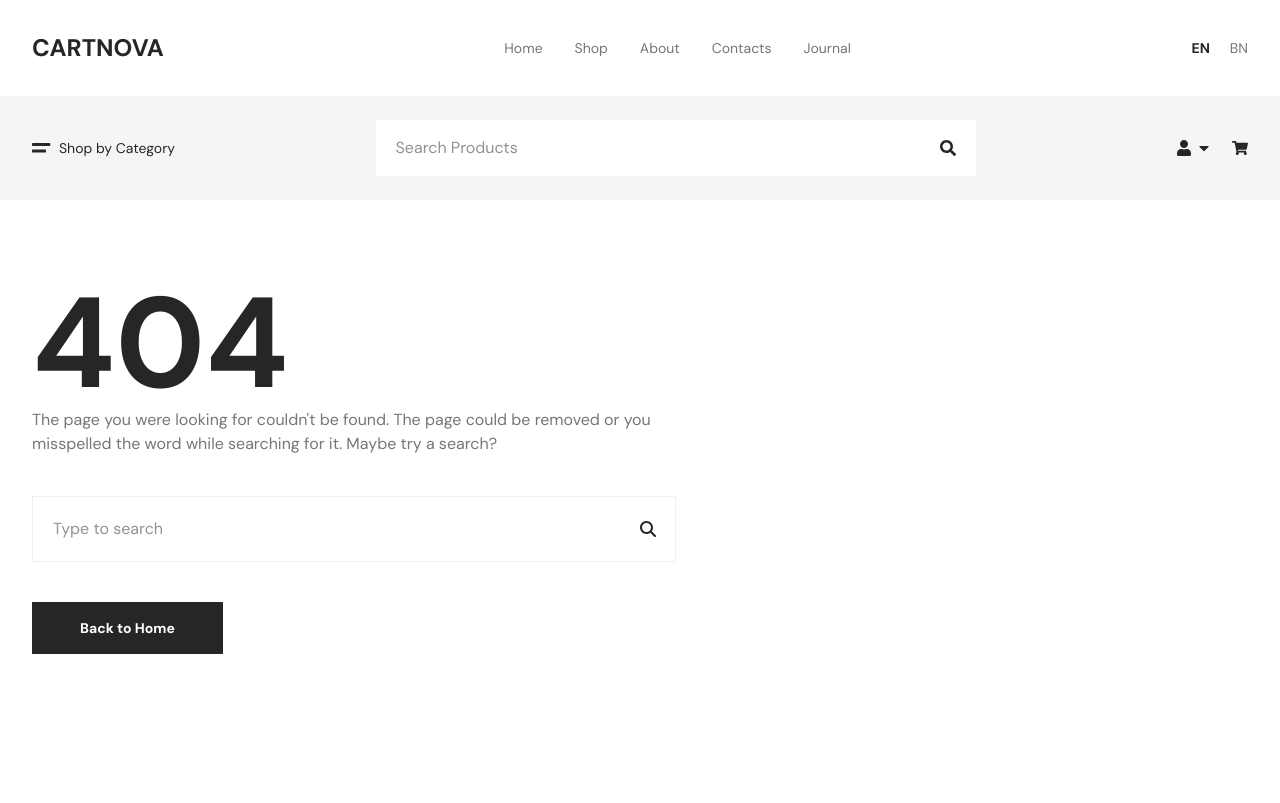
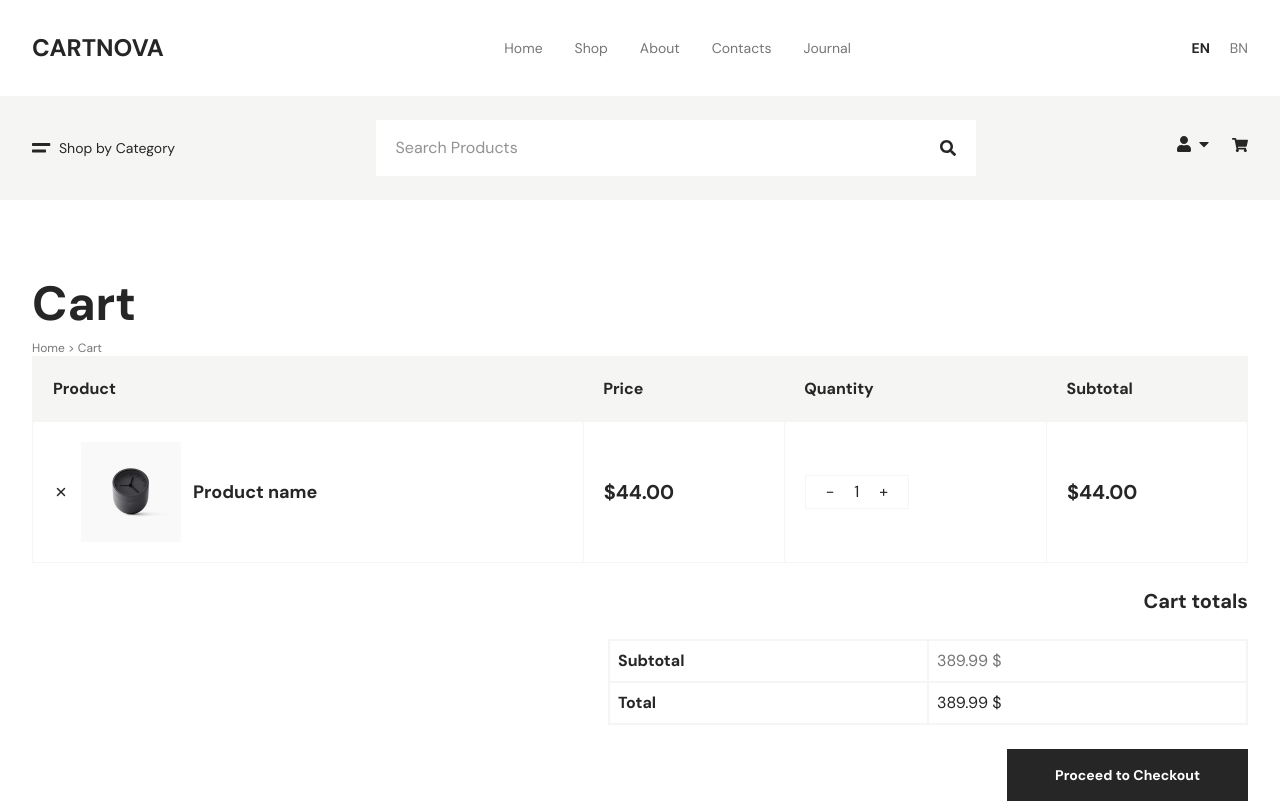
Before and after one commit to LitanMolla/cartnova, a React (Vite) app: page /cart in a window 1280 px wide. Shown: the top 803 px of the page. Built offline with nearby package versions, Linux system fonts and the light colour scheme.

Commit message:
cart page static

```diff
--- a/package.json
+++ b/package.json
@@ -10,11 +10,13 @@
     "preview": "vite preview"
   },
   "dependencies": {
+    "@reduxjs/toolkit": "^2.8.2",
     "@tailwindcss/vite": "^4.1.11",
     "react": "^19.1.0",
     "react-dom": "^19.1.0",
     "react-icons": "^5.5.0",
     "react-paginate": "^8.3.0",
+    "react-redux": "^9.2.0",
     "react-router": "^7.7.1",
     "react-scroll": "^1.9.3",
     "react-slick": "^0.30.3",
--- a/src/App.jsx
+++ b/src/App.jsx
@@ -5,6 +5,7 @@ import NotFound from "./pages/NotFound"
 import Contacts from "./pages/Contacts"
 import Products from "./pages/Products"
 import Login from "./pages/Login"
+import Cart from "./pages/Cart"
 
 function App() {
   return (
@@ -16,6 +17,7 @@ function App() {
         <Route path="contacts" element={<Contacts/>} />
         <Route path="products" element={<Products/>} />
         <Route path="login" element={<Login/>} />
+        <Route path="cart" element={<Cart/>} />
       </Route>
      </Routes>
     </>
--- a/src/components/Pagination.jsx
+++ b/src/components/Pagination.jsx
@@ -2,11 +2,9 @@ import React, { useEffect, useState } from 'react';
 import ReactPaginate from 'react-paginate';
 import Product from './Product';
 
-// const items = [1, 2, 3, 4, 5, 6, 7, 8, 9, 10, 11, 12, 13, 14, 1, 2, 3, 4, 5, 6, 7, 8, 9, 10, 11, 12, 13, 14, 1, 2, 3, 4, 5, 6, 7, 8, 9, 10, 11, 12, 13, 14, 1, 2, 3, 4, 5, 6, 7, 8, 9, 10, 11, 12, 13, 14];
-
 function Items({ currentItems }) {
     return (
-        <div className='grid grid-cols-1 md:grid-cols-2 lg:grid-cols-3 gap-4'>
+        <div className='grid grid-cols-1 sm:grid-cols-2 md:grid-cols-3 lg:grid-cols-3 gap-4'>
             {
                 currentItems.map((item, index) => (
                     <Product
@@ -48,6 +46,7 @@ function Pagination({ itemsPerPage }) {
     return (
         <>
             <Items currentItems={currentItems} />
+            <div className="flex justify-between items-center  mt-12 flex-col md:flex-row gap-6">
                 <ReactPaginate
                     breakLabel="..."
                     nextLabel={<button className='h-12 w-12 flex text-center justify-center items-center border border-[#D8D8D8] text-[#767676] cursor-pointer duration-300 hover:bg-[#262626] hover:text-white'>&gt;</button>}
@@ -56,10 +55,12 @@ function Pagination({ itemsPerPage }) {
                     pageCount={pageCount}
                     previousLabel={<button className='h-12 w-12 flex text-center justify-center items-center border border-[#D8D8D8] text-[#767676] cursor-pointer duration-300 hover:bg-[#262626] hover:text-white'>&lt;</button>}
                     renderOnZeroPageCount={null}
-                containerClassName='flex gap-4 mt-12 items-center'
+                    containerClassName='flex gap-4 items-center'
                     pageLinkClassName='h-12 w-12 flex text-center justify-center items-center border border-[#D8D8D8] text-[#767676] cursor-pointer duration-300 hover:bg-[#262626] hover:text-white'
                     activeLinkClassName='h-12 w-12 flex text-center justify-center items-center border border-[#262626] cursor-pointer duration-300 bg-[#262626] text-white'
                 />
+                <p className='text-base text-dark'>Products from {itemOffset} to {endOffset < data.length ? endOffset : data.length} of {data.length}</p>
+            </div>
         </>
     );
 }
--- a/src/layout/Navbar.jsx
+++ b/src/layout/Navbar.jsx
@@ -54,7 +54,7 @@ const Navbar = () => {
             </div>
             <div className="flex gap-5">
               <button className="flex gap-1 cursor-pointer"><FaUser /> <FaCaretDown /></button>
-              <button><FaShoppingCart className="cursor-pointer" /></button>
+              <Link to='cart'><button><FaShoppingCart className="cursor-pointer" /></button></Link>
             </div>
           </div>
         </Container>
--- a/src/main.jsx
+++ b/src/main.jsx
@@ -3,11 +3,14 @@ import { createRoot } from 'react-dom/client'
 import './index.css'
 import App from './App.jsx'
 import { BrowserRouter } from 'react-router'
+import { Provider } from 'react-redux'
+import { store } from './store.js'
+
 
 createRoot(document.getElementById('root')).render(
   <BrowserRouter>
-  <StrictMode>
-    <App />
-  </StrictMode>,
+    <Provider store={store}>
+      <App />
+    </Provider>,
   </BrowserRouter>
 )
--- /dev/null
+++ b/src/pages/Cart.jsx
@@ -0,0 +1,72 @@
+import productImg from '../assets/images/product1.png'
+import Container from '../components/Container'
+import { Link } from 'react-router'
+import { IoClose } from 'react-icons/io5'
+import Btn from '../components/Btn'
+
+const Cart = () => {
+    return (
+        <>
+            <section className='py-10 md:py-20'>
+                <Container>
+                    <div className="">
+                        <h2 className='text-5xl font-bold mb-3'>Cart</h2>
+                        <p className='text-xs text-dark'><Link className='duration-300 hover:text-main hover:font-bold' to='/'>Home</Link>  &gt;  <Link className='duration-300 hover:text-main hover:font-bold' to={'/cart'}>Cart</Link></p>
+                    </div>
+                    <div className="overflow-auto">
+                        <table className='border-collapse w-full text-left'>
+                            <thead className='border border-light'>
+                                <tr>
+                                    <th className='bg-light p-5'>Product</th>
+                                    <th className='bg-light p-5'>Price</th>
+                                    <th className='bg-light p-5'>Quantity</th>
+                                    <th className='bg-light p-5'>Subtotal</th>
+                                </tr>
+                            </thead>
+                            <tbody className='border border-light'>
+                                <tr>
+                                    <td className='p-5 border border-light'>
+                                        <div className="flex items-center gap-3 flex-col md:flex-row">
+                                            <button className='cursor-pointer'><IoClose /></button>
+                                            <img className='w-25' src={productImg} alt="dfg" />
+                                            <h4 className='text-lg font-bold'>Product name</h4>
+                                        </div>
+                                    </td>
+                                    <td className='text-xl font-bold p-5 border border-light'>$44.00</td>
+                                    <td className='p-5 border border-light'>
+                                        <div className="border border-light inline-block px-5 py-1">
+                                            <div className="flex gap-5 flex-col md:flex-row">
+                                                <button className='cursor-pointer'>-</button>
+                                                <button>1</button>
+                                                <button className='cursor-pointer'>+</button>
+                                            </div>
+                                        </div>
+                                    </td>
+                                    <td className='text-xl font-bold p-5 border border-light'>$44.00</td>
+                                </tr>
+                            </tbody>
+                        </table>
+                    </div>
+                    <div className="mt-6">
+                        <h5 className='text-xl font-bold text-center md:text-right mb-6'>Cart totals</h5>
+                        <div className="max-w-[640px] border border-light border-collapse ml-auto">
+                            <div className="flex">
+                                <h5 className='flex-1 p-2 border border-light font-bold'>Subtotal</h5>
+                                <h5 className='flex-1 p-2 border border-light text-dark'>389.99 $</h5>
+                            </div>
+                            <div className="flex">
+                                <h5 className='flex-1 p-2 border border-light font-bold'>Total</h5>
+                                <h5 className='flex-1 p-2 border border-light '>389.99 $</h5>
+                            </div>
+                        </div>
+                        <div className="md:text-end mt-6 text-center">
+                            <Btn text='Proceed to Checkout' className='inline-block' />
+                        </div>
+                    </div>
+                </Container>
+            </section>
+        </>
+    )
+}
+
+export default Cart
--- a/src/pages/Products.jsx
+++ b/src/pages/Products.jsx
@@ -11,7 +11,7 @@ const Products = () => {
                     <p className='text-xs text-dark'><Link className='duration-300 hover:text-main hover:font-bold' to='/'>Home</Link>  &gt;  <Link className='duration-300 hover:text-main hover:font-bold' to={'/products'}>Products</Link></p>
                     <div className="mt-10 md:mt-20">
                         <div className="flex gap-10">
-                            <div className="w-90">
+                            <div className="w-90 hidden lg:block">
                                 <h4 className='text-xl font-bold mb-8'>Shop by Category</h4>
                                 <ul>
                                     <li> <Link className='text-dark border-b border-[#F0F0F0] py-3 block'>Category 1</Link> </li>
@@ -38,7 +38,7 @@ const Products = () => {
                                 </ul>
                             </div>
                             <div className="flex-1">
-                                <div className="flex gap-6 justify-end">
+                                <div className="flex gap-6 justify-end mb-6">
                                     <div className="flex text-dark text-base gap-2 items-center">
                                         <p>Sort by:</p>
                                         <select className='border border-dark px-2 py-1'>
--- /dev/null
+++ b/src/store.js
@@ -0,0 +1,5 @@
+import { configureStore } from '@reduxjs/toolkit'
+
+export const store = configureStore({
+  reducer: {},
+})
```
Also changed, not shown: 1 other file (tests, documents, lock files or other folders). Lines whose indentation alone changed are shown as unchanged.
